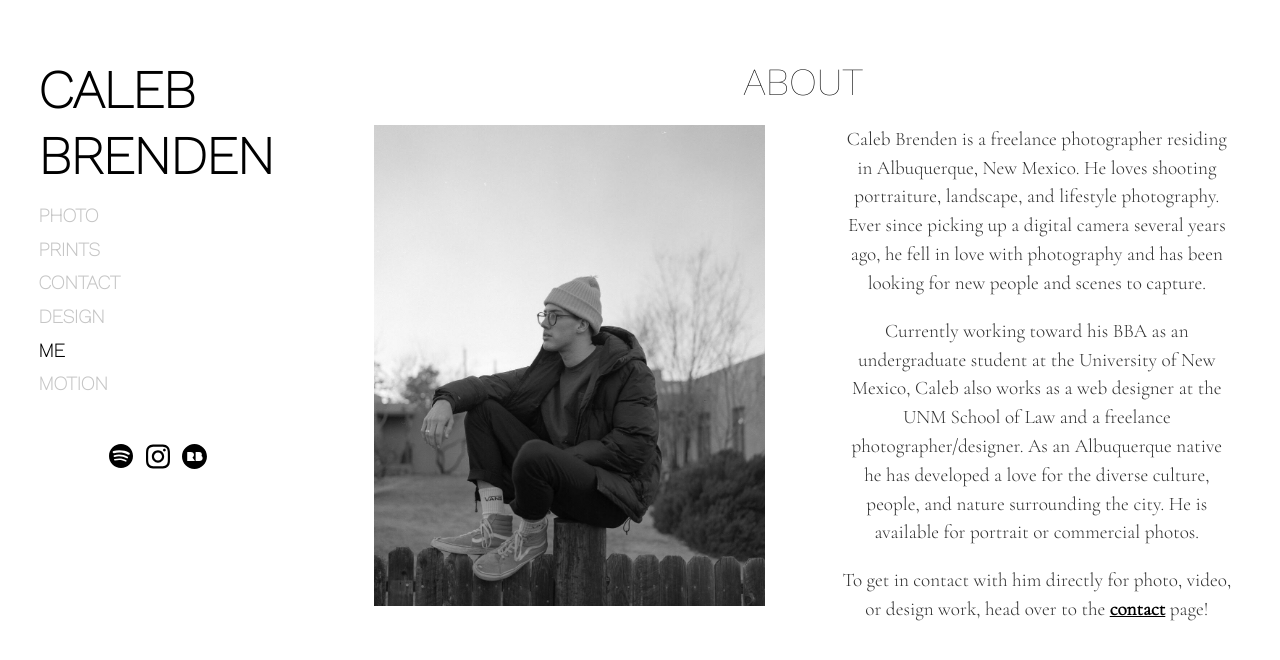
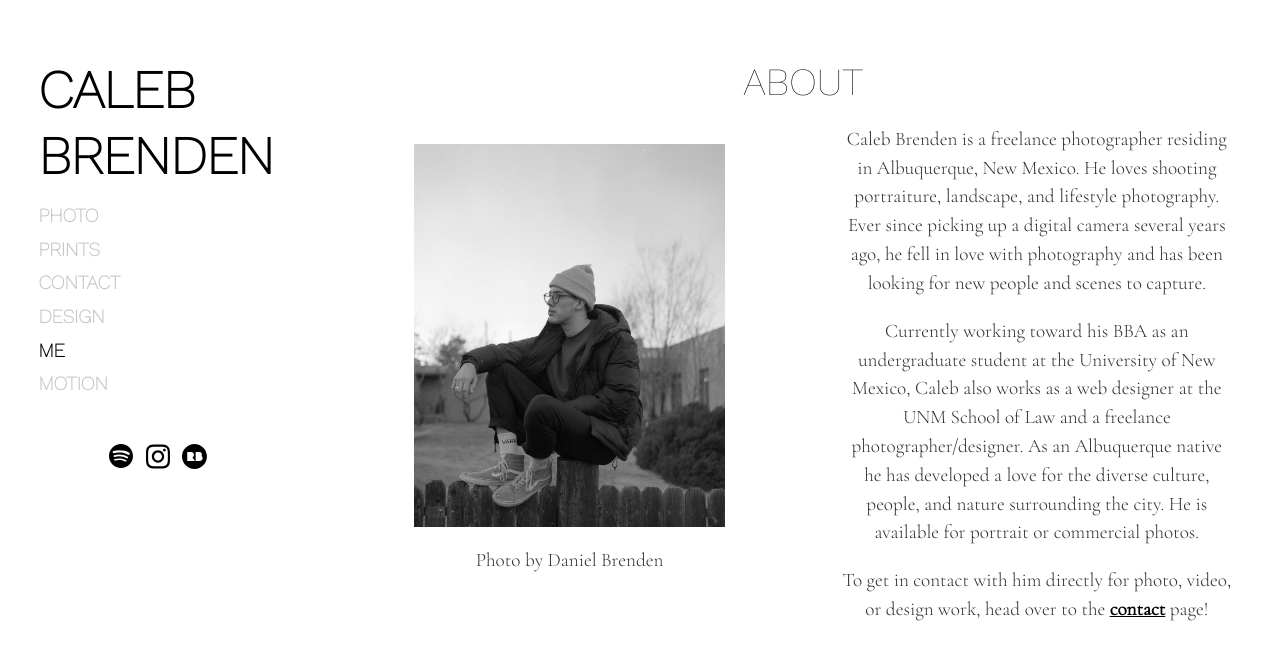
Before and after one commit to calebbrenden/my-site, a Jekyll site: the page built from me.md, in a window 1280 px wide. Shown: the top 660 px of the page. Built offline with Jekyll 4.4.1, drawn with Linux system fonts in a browser that asks for light colours.

Commit message:
added caption to my photo

```diff
--- a/me.md
+++ b/me.md
@@ -12,7 +12,13 @@ author: Caleb Brenden
 <div id="split-div-wrapper">
 
 <div id="left-div">
-<img src="{{ site.baseurl }}/images/caleb.jpg" alt="that's me, how cute.">
+
+<figure class="image">
+	<img src="{{ site.baseurl }}/images/caleb.jpg" alt="that's me, how cute.">
+  <figcaption>Photo by Daniel Brenden</figcaption>
+</figure>
+
+
 </div>
 
 <div id="right-div">
```
